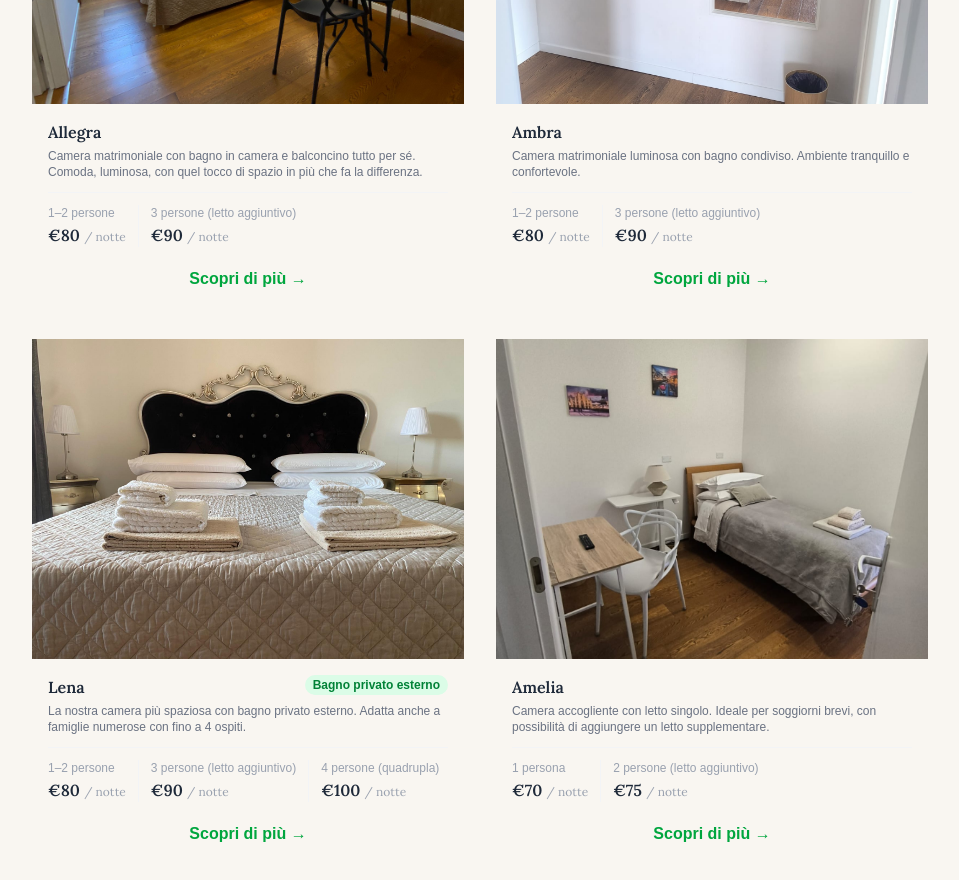
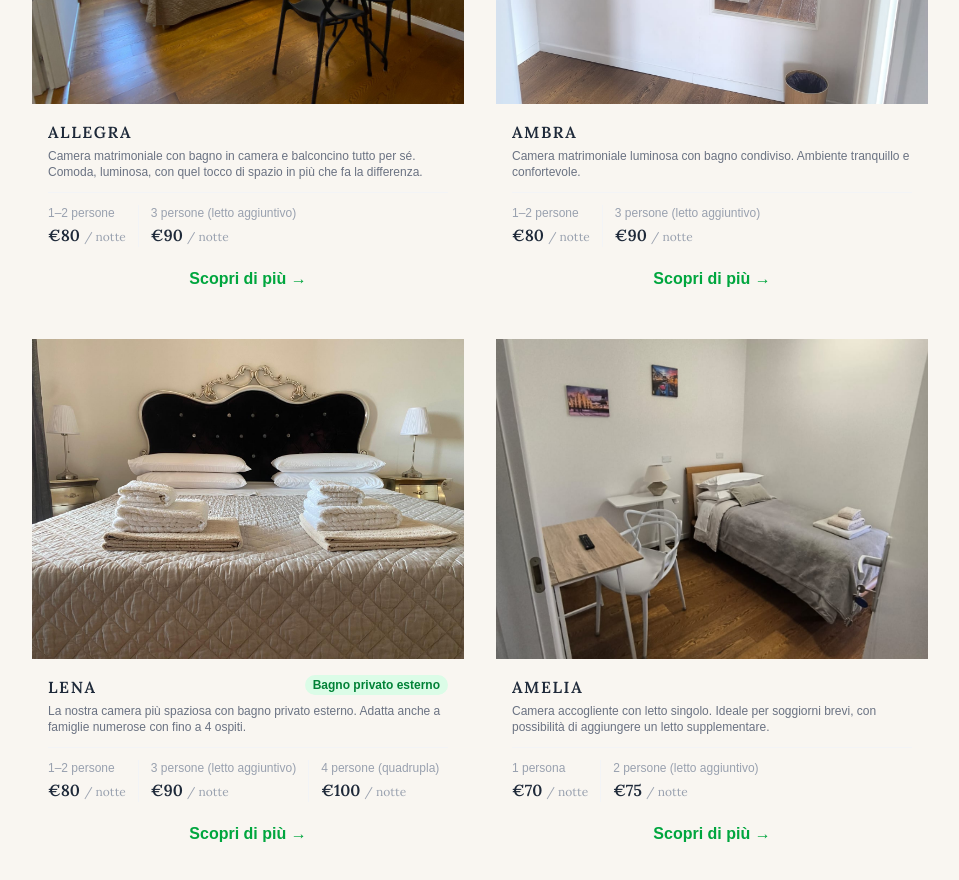
Before and after one commit to CasaAnia/sito-casaania, a Next.js app: page / in a window 1280 px wide. Shown: the part 900-1780 px from the top of the page, without its empty margins (160-1119 px from the left). Built offline with nearby package versions, Linux system fonts and the light colour scheme.

Commit message:
Homepage: nomi camere in maiuscolo

```diff
--- a/app/page.tsx
+++ b/app/page.tsx
@@ -115,7 +115,7 @@ export default function Home() {
                 </Link>
                 <div className="px-4 pt-4 pb-2">
                   <div className="flex items-start justify-between mb-1">
-                    <h3 style={loraStyle} className="font-semibold text-gray-800">{room.name}</h3>
+                    <h3 style={loraStyle} className="font-semibold text-gray-800 uppercase tracking-widest">{room.name}</h3>
                     {room.badge && (
                       <span className="text-xs bg-green-100 text-green-700 px-2 py-0.5 rounded-full font-semibold ml-2 shrink-0">{room.badge}</span>
                     )}
```
